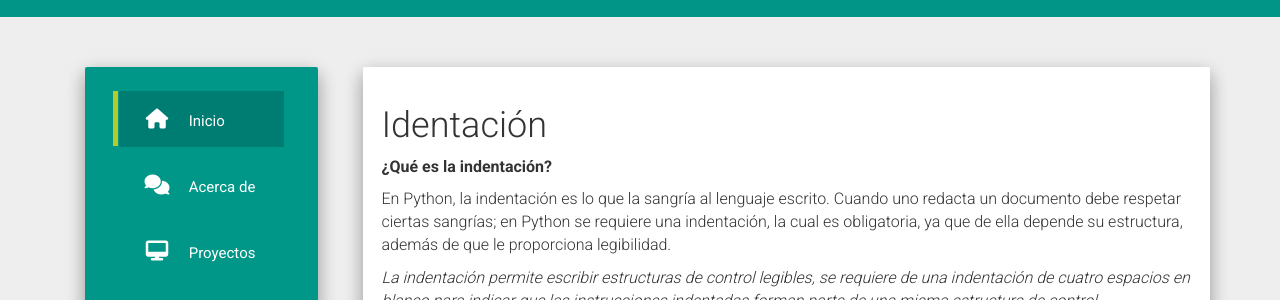
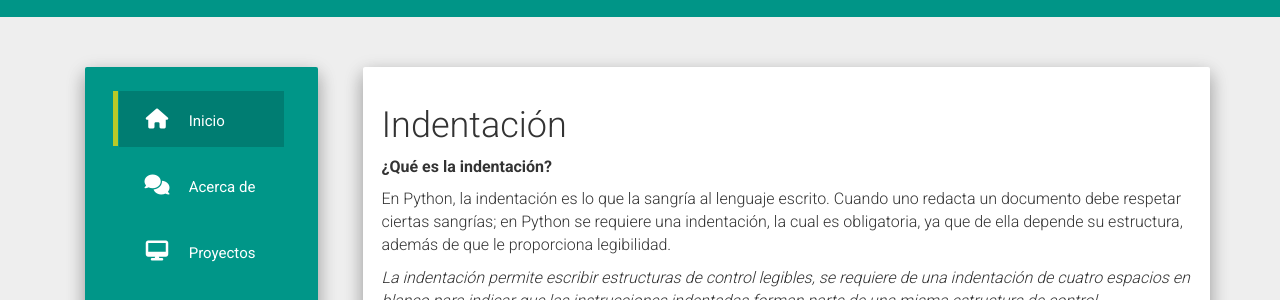
Before and after one commit to css-umar/Programacion, a Jekyll site: the page built from _posts/2021-06-12-Indentacion.md, in a window 1280 px wide. Shown: the part 161-461 px from the top of the page. Built offline with Jekyll 4.4.1, drawn with Linux system fonts in a browser that asks for light colours; nearby versions of some CDN libraries; comment, search, counter and statistics services are not loaded.

Commit message:
Update 2021-06-12-Indentacion.md

```diff
--- a/_posts/2021-06-12-Indentacion.md
+++ b/_posts/2021-06-12-Indentacion.md
@@ -5,7 +5,7 @@
 categories: Edición
 ---
 
-# Identación
+# Indentación
 
 **¿Qué es la indentación?**
 
```
